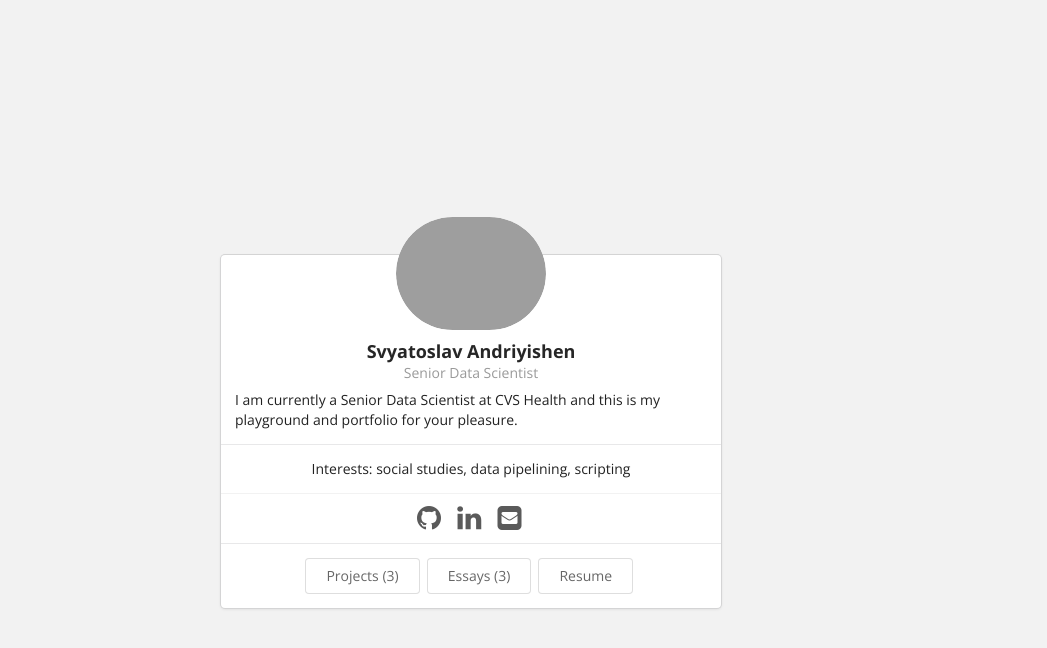
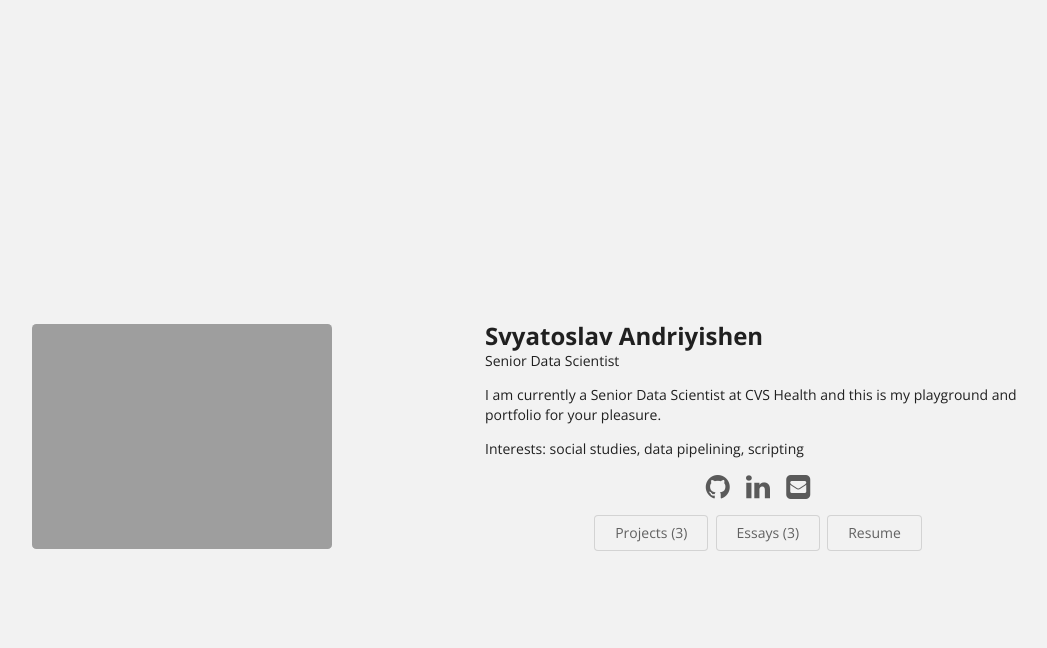
Before and after one commit to sandriyishen/sandriyishen.github.io, a Jekyll site: the page built from index.html, in a window 1280 px wide. Shown: the top 648 px of the page, without its empty margins (169-1216 px from the left). Built offline with Jekyll 4.4.1, drawn with Linux system fonts in a browser that asks for light colours.

Commit message:
Update _config.yml

```diff
--- a/_config.yml
+++ b/_config.yml
@@ -13,10 +13,10 @@
 bio-page-label: Resume
 # You might want to change the theme associated with one or more sections of the site.
 # Defining your own custom theme variations is easy. See the documentation.
-theme-home: theme-home-builtin-1.html
-theme-projects: theme-projects-builtin-1.html
-theme-essays: theme-essays-builtin-1.html
-theme-bio: theme-bio-builtin-1.html
+theme-home: theme-home-builtin-2.html
+theme-projects: theme-projects-builtin-2.html
+theme-essays: theme-essays-builtin-2.html
+theme-bio: theme-bio-builtin-2.html
 
 # Specify the rouge syntax highlighter theme. Pick one from css/rouge.
 rouge-theme: igorpro
```
